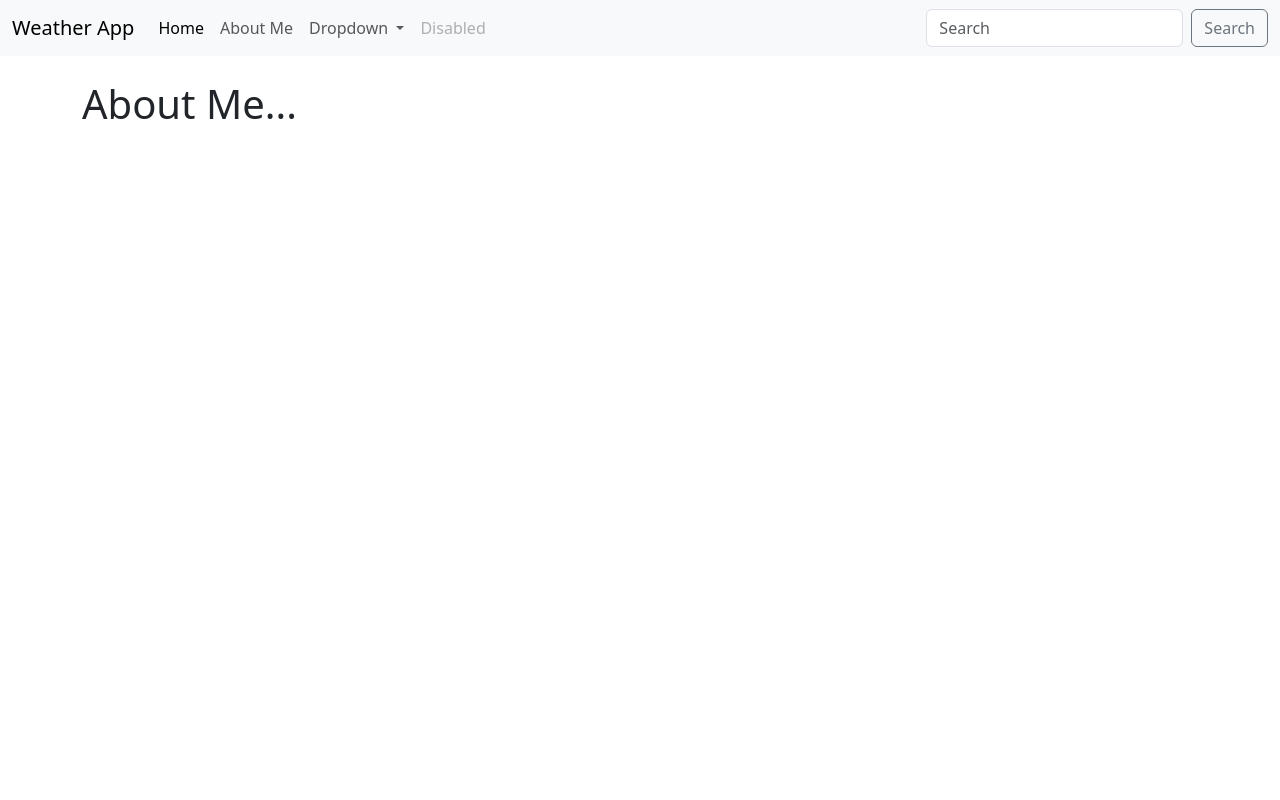
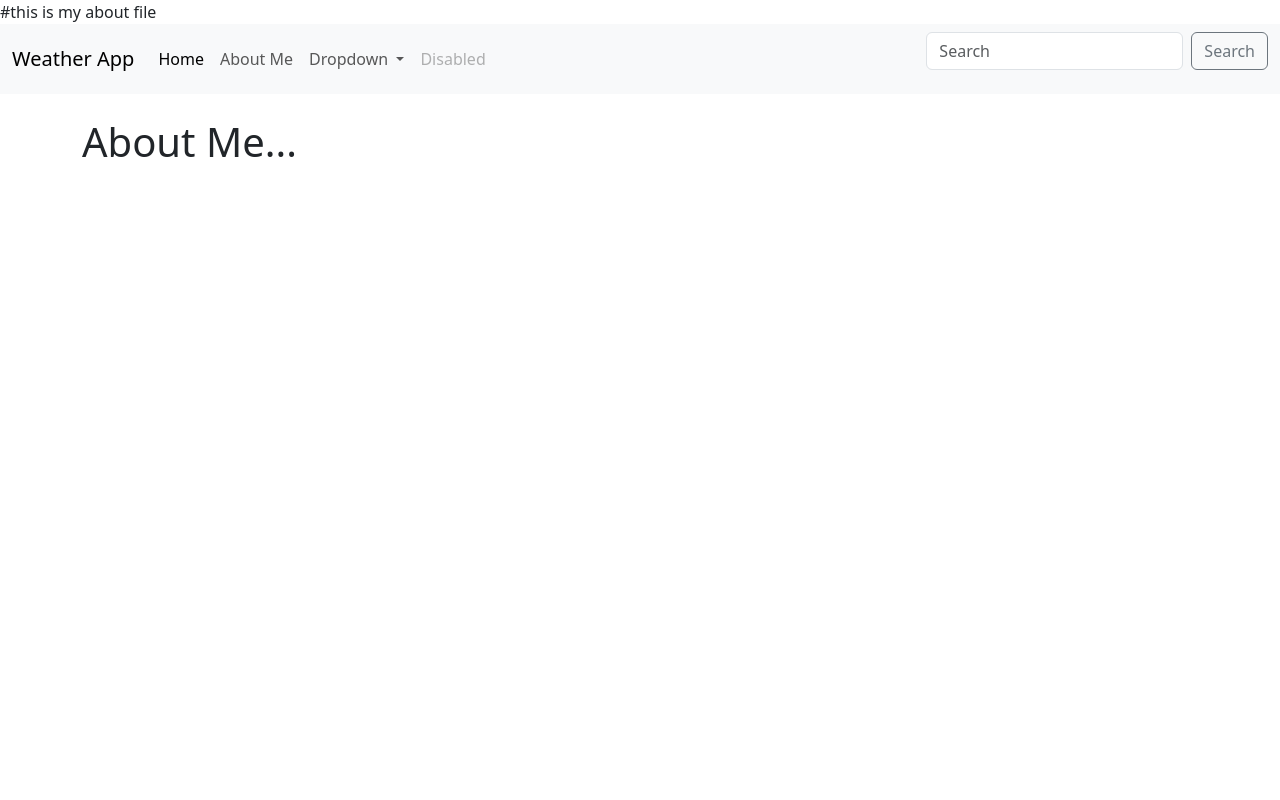
Before and after one commit to JamesHanson-Pleb/djangoweather, a Django app: page /about.html in a window 1280 px wide. Run offline with Django 5.2, Linux system fonts and the light colour scheme.

Commit message:
add a comment

```diff
--- a/weather/lookup/Templates/about.html
+++ b/weather/lookup/Templates/about.html
@@ -1,3 +1,5 @@
+#this is my about file
+
 {% extends 'base.html' %}
 
 
```
